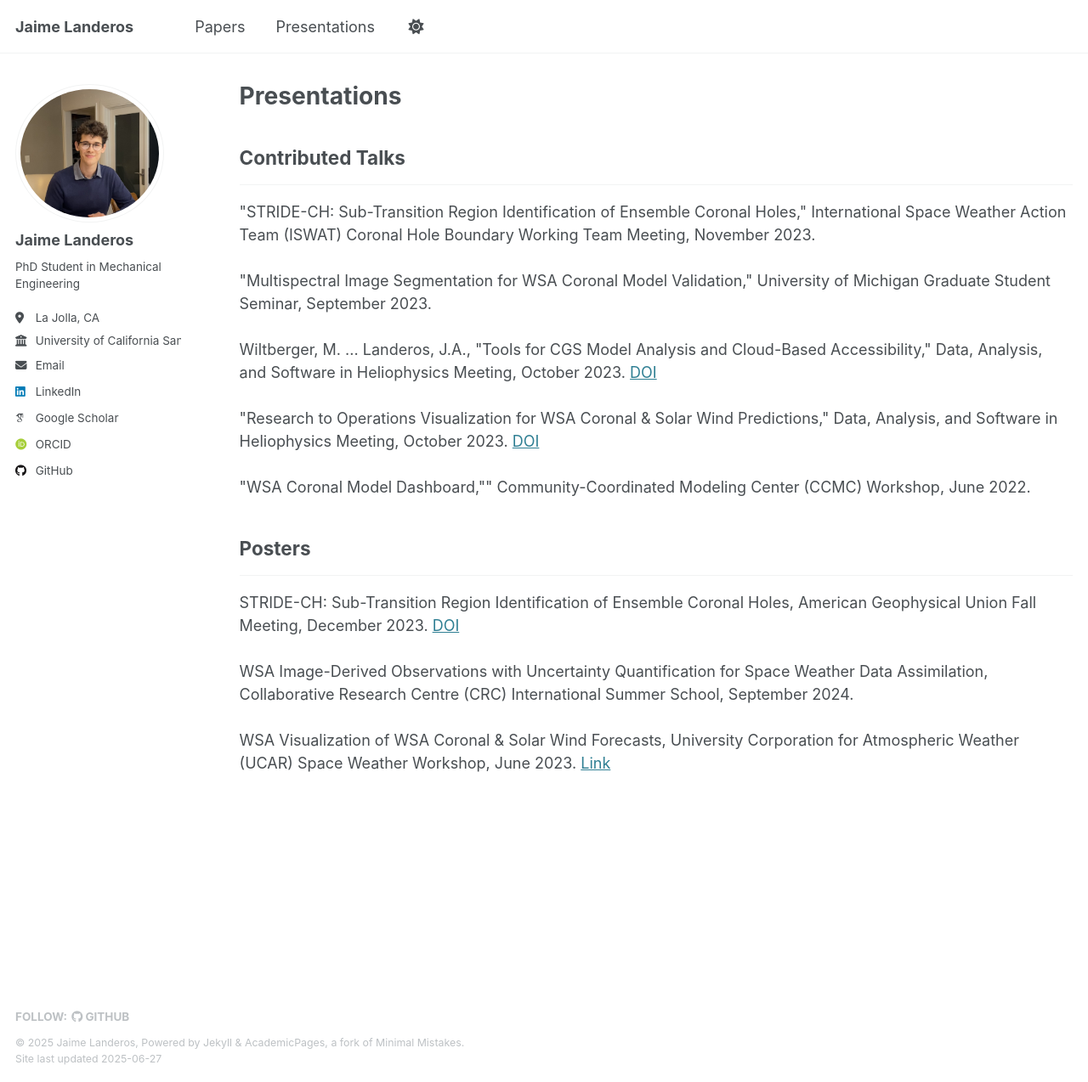
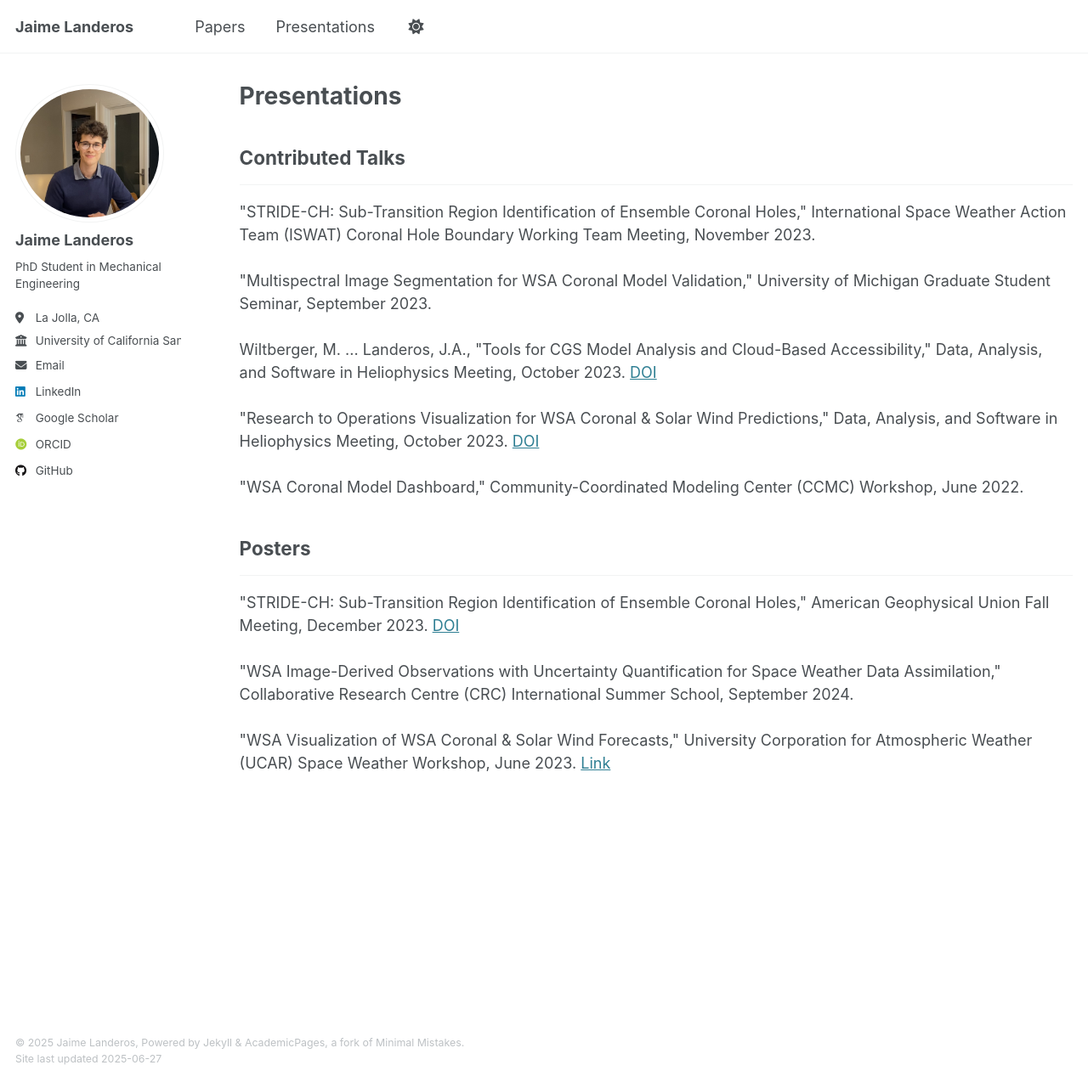
Before and after one commit to jalanderos/jalanderos.github.io, a Jekyll site: the page built from _pages/presentations.html, in a window 1280 px wide and 1274 px high. Shown: the whole window at 85% size. Built offline with Jekyll 4.4.1, drawn with Linux system fonts in a browser that asks for light colours; some web fonts are replaced.

Commit message:
Remove follow in footer

```diff
--- a/_includes/footer.html
+++ b/_includes/footer.html
@@ -1,6 +1,6 @@
 {% include base_path %}
 
-{% if site.author.github or site.author.bitbucket or site.atom_feed.hide != true %}
+<!-- {% if site.author.github or site.author.bitbucket or site.atom_feed.hide != true %}
 <div class="page__footer-follow">
   <ul class="social-icons">
     {% if site.data.ui-text[site.locale].follow_label %}
@@ -17,7 +17,7 @@
     {% endif %}
   </ul>
 </div>
-{% endif %}
+{% endif %} -->
 
 <div class="page__footer-copyright">
   &copy; {{ site.time | date: '%Y' }} {{ site.name | default: site.title }}, {{ site.data.ui-text[site.locale].powered_by | default: "Powered by" }} <a href="http://jekyllrb.com" rel="nofollow">Jekyll</a> &amp; <a href="https://github.com/academicpages/academicpages.github.io">AcademicPages</a>, a fork of <a href="https://mademistakes.com/work/minimal-mistakes-jekyll-theme/" rel="nofollow">Minimal Mistakes</a>.<br />
--- a/_pages/presentations.html
+++ b/_pages/presentations.html
@@ -35,27 +35,27 @@ author_profile: true
 </div>
 
 <div class="wordwrap">"WSA
-  Coronal Model Dashboard,""
+  Coronal Model Dashboard,"
   Community-Coordinated Modeling Center (CCMC) Workshop, June 2022.
   <!-- <br /><br /> -->
 </div>
 
 <h2>Posters</h2><hr />
 
-<div id="2023-agu" class="wordwrap">STRIDE-CH:
-  Sub-Transition Region Identification of Ensemble Coronal Holes,
+<div id="2023-agu" class="wordwrap">"STRIDE-CH:
+  Sub-Transition Region Identification of Ensemble Coronal Holes,"
   American Geophysical Union Fall Meeting, December 2023. <a href="https://doi.org/10.22541/essoar.171288623.31778488/v2">DOI</a>
   <br /><br />
 </div>
 
-<div class="wordwrap">WSA
-  Image-Derived Observations with Uncertainty Quantification for Space Weather Data Assimilation,
+<div class="wordwrap">"WSA
+  Image-Derived Observations with Uncertainty Quantification for Space Weather Data Assimilation,"
   Collaborative Research Centre (CRC) International Summer School, September 2024.
   <br /><br />
 </div>
 
-<div id="2023-sww" class="wordwrap">WSA
-  Visualization of WSA Coronal & Solar Wind Forecasts,
+<div id="2023-sww" class="wordwrap">"WSA
+  Visualization of WSA Coronal & Solar Wind Forecasts,"
   University Corporation for Atmospheric Weather (UCAR) Space Weather Workshop, June 2023. <a href="https://cpaess.ucar.edu/abstract-sww-2023/visualization-wsa-coronal-and-solar-wind-forecasts">Link</a>
   <!-- <br /><br /> -->
 </div>
```
